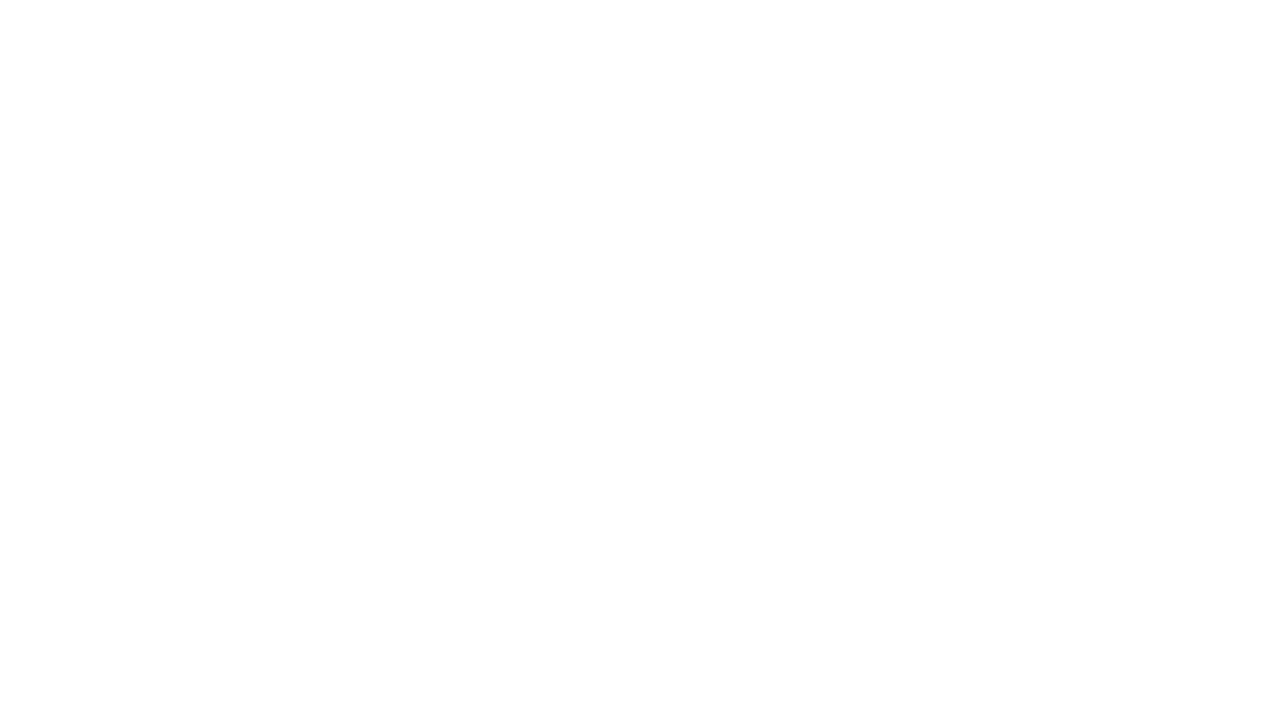
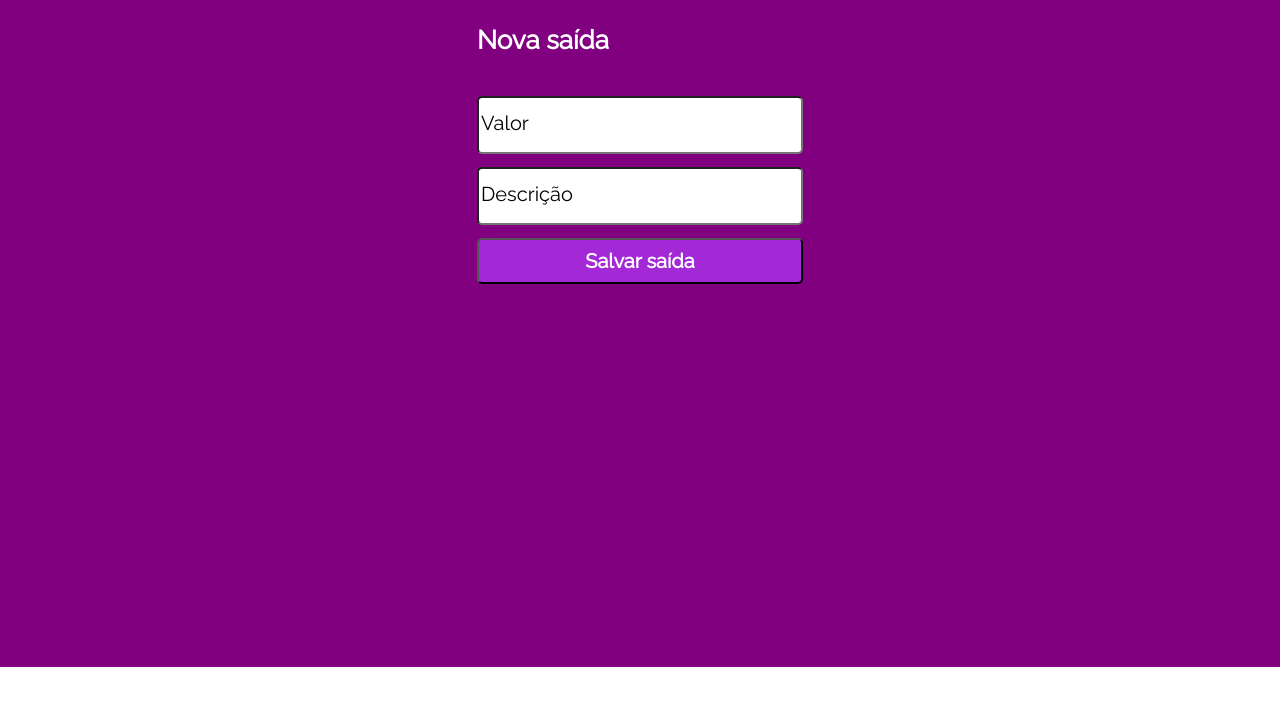
Before and after one commit to igorSousaM/projeto14-mywallet-front, a JavaScript app: page /outcome in a window 1280 px wide. Before the commit this address had no page. Shown: the top 706 px of the page. Built offline with nearby package versions, Linux system fonts and the light colour scheme; a web font is replaced by a local one.

Commit message:
fix:OutcomePage layout

```diff
--- a/src/App.js
+++ b/src/App.js
@@ -16,7 +16,7 @@ function App() {
       <Route path="/SignUp" element={<SignUpPage />}/>
       <Route path="/finances" element={<FinancesPage />}/>
       <Route path="/income" element={<IncomePage />}/>
-      <Route path="/income" element={<OutcomePage />}/>
+      <Route path="/outcome" element={<OutcomePage />}/>
     </Routes>
     </BrowserRouter>
   );
--- a/src/OutcomePage/OutcomePage.js
+++ b/src/OutcomePage/OutcomePage.js
@@ -4,13 +4,13 @@ export default function OutcomePage(params) {
     return (
         <StyledMain>
             <header>
-                <h1>Nova entrada</h1>
+                <h1>Nova saída</h1>
             </header>
             <main>
                 <form>
                     <input placeholder="Valor" />
                     <input placeholder="Descrição" />
-                    <button>Salvar entrada</button>
+                    <button>Salvar saída</button>
                 </form>
             </main>
         </StyledMain>
--- a/src/Pages/FinancesPage/FinacesStyle.js
+++ b/src/Pages/FinancesPage/FinacesStyle.js
@@ -38,7 +38,7 @@ header{
 }
 
 main{
-    width: 90%;
+    width: 326px;
     height: 446px;
 
     margin-bottom: 13px;
@@ -48,7 +48,7 @@ main{
 }
 
 footer{
-    width: 90%;
+    width: 326px;
 
 
     display: flex;
--- a/src/Pages/FinancesPage/FinancesPage.js
+++ b/src/Pages/FinancesPage/FinancesPage.js
@@ -29,7 +29,7 @@ export default function MainPage() {
                 </button>
                 <button>
                     <IoIosAddCircleOutline size={"22px"} color="white" />
-                    <Link to="/income">
+                    <Link to="/outcome">
                         <p>Nova saída</p>
                     </Link>
                 </button>
```
